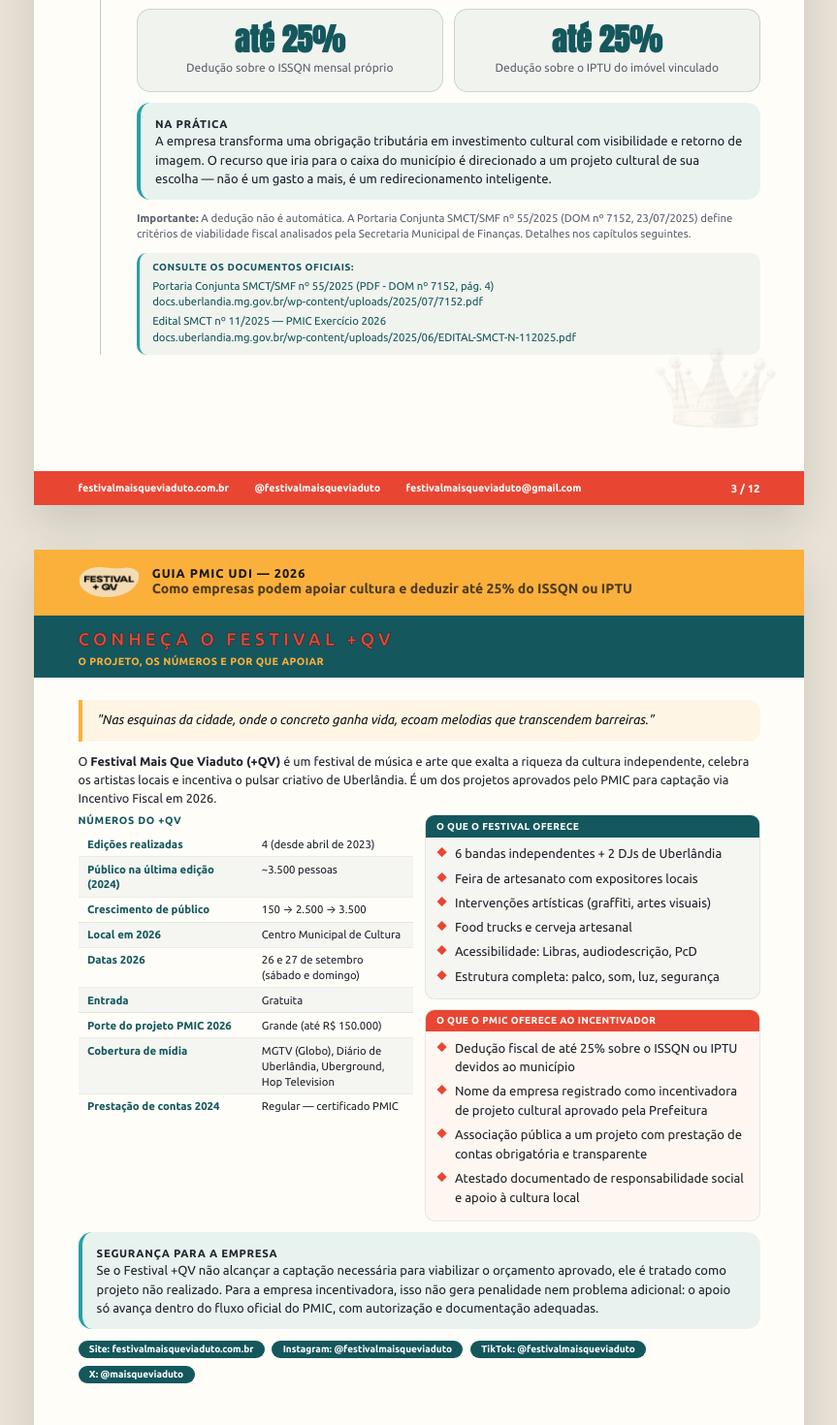
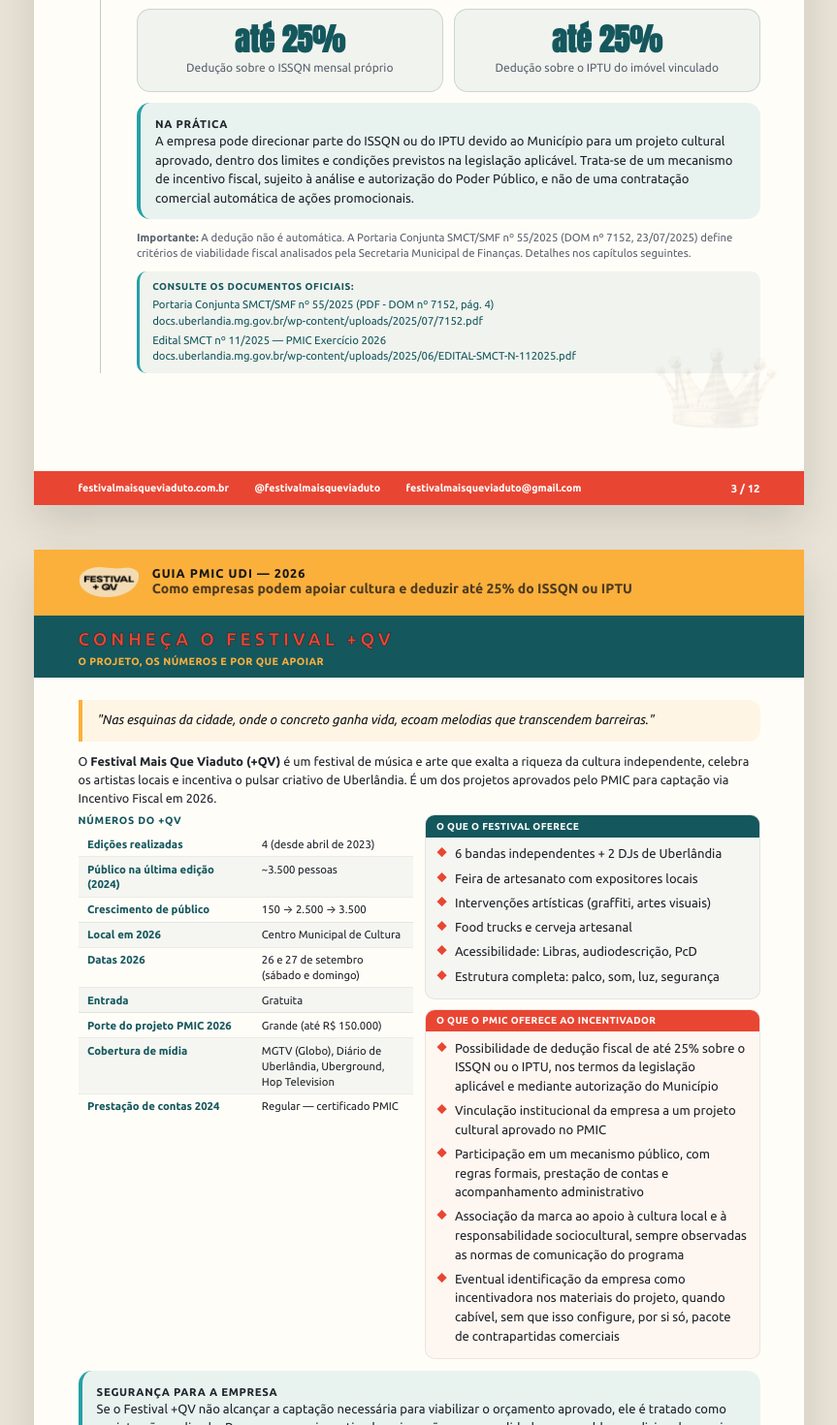
Before and after one commit to pedrofbr0/guia-pmic-react, a React (Vite) app: page / in a window 1280 px wide. Shown: the part 3020-4490 px from the top of the page at 97% size, without its empty margins (208-1071 px from the left). Built offline with nearby package versions, Linux system fonts and the light colour scheme.

Commit message:
feat: refine project communication guidelines and clarify fiscal incentive details

```diff
--- a/src/App.tsx
+++ b/src/App.tsx
@@ -129,7 +129,7 @@
     step: 2,
     title: 'Verificar elegibilidade tributária',
     content:
-      'Antes de qualquer anúncio de apoio, confira com seu contador: se é contribuinte de ISSQN ou IPTU no município; se está regular perante o Município; se não é optante pelo Simples Nacional (caso de ISS); e se há viabilidade para a dedução pretendida.',
+      'Antes de qualquer formalização ou anúncio público de apoio via incentivo fiscal, a empresa deve confirmar com seu contador se é contribuinte de ISSQN ou IPTU no Município, se está regular perante a Prefeitura, se não é optante pelo Simples Nacional nos casos de ISS e se há viabilidade para a dedução pretendida.',
   },
   {
     step: 3,
@@ -199,7 +199,7 @@
     step: 10,
     title: 'Acompanhar execução e comunicação',
     content:
-      'É obrigatória a menção ao Município de Uberlândia, à SMCT e ao PMIC com uso das logomarcas em todos os materiais. As artes devem ser enviadas com antecedência para aprovação. O apoio está vinculado a um projeto público com prestação de contas.',
+      'A comunicação do projeto incentivado deve observar as regras públicas do PMIC, inclusive a menção ao Município de Uberlândia, à Secretaria Municipal de Cultura e Turismo e ao PMIC, com uso das logomarcas e submissão prévia das artes quando exigido. A participação da empresa como incentivadora no âmbito do PMIC não se confunde, por si só, com contratação de contrapartidas promocionais específicas.',
   },
 ];
 
@@ -405,7 +405,7 @@
           </article>
         </div>
         <Callout tone="success" title="Na prática">
-          A empresa transforma uma obrigação tributária em investimento cultural com visibilidade e retorno de imagem. O recurso que iria para o caixa do município é direcionado a um projeto cultural de sua escolha — não é um gasto a mais, é um redirecionamento inteligente.
+          A empresa pode direcionar parte do ISSQN ou do IPTU devido ao Município para um projeto cultural aprovado, dentro dos limites e condições previstos na legislação aplicável. Trata-se de um mecanismo de incentivo fiscal, sujeito à análise e autorização do Poder Público, e não de uma contratação comercial automática de ações promocionais.
         </Callout>
         <p className="small-note">
           <strong>Importante:</strong> A dedução não é automática. A Portaria Conjunta SMCT/SMF nº 55/2025 (DOM nº 7152, 23/07/2025) define critérios de viabilidade fiscal analisados pela Secretaria Municipal de Finanças. Detalhes nos capítulos seguintes.
@@ -469,10 +469,11 @@
           <article className="festival-offer-card festival-offer-card--fire">
             <header>O que o PMIC oferece ao incentivador</header>
             <BulletList items={[
-              'Dedução fiscal de até 25% sobre o ISSQN ou IPTU devidos ao município',
-              'Nome da empresa registrado como incentivadora de projeto cultural aprovado pela Prefeitura',
-              'Associação pública a um projeto com prestação de contas obrigatória e transparente',
-              'Atestado documentado de responsabilidade social e apoio à cultura local',
+              'Possibilidade de dedução fiscal de até 25% sobre o ISSQN ou o IPTU, nos termos da legislação aplicável e mediante autorização do Município',
+              'Vinculação institucional da empresa a um projeto cultural aprovado no PMIC',
+              'Participação em um mecanismo público, com regras formais, prestação de contas e acompanhamento administrativo',
+              'Associação da marca ao apoio à cultura local e à responsabilidade sociocultural, sempre observadas as normas de comunicação do programa',
+              'Eventual identificação da empresa como incentivadora nos materiais do projeto, quando cabível, sem que isso configure, por si só, pacote de contrapartidas comerciais',
             ]} />
           </article>
         </div>
@@ -535,7 +536,7 @@
           <a href={`mailto:${FESTIVAL_EMAIL}`} style={{ color: 'inherit' }}>{FESTIVAL_EMAIL}</a> para confirmar aptidão à captação.
         </Callout>
         <Callout tone="important" title="Proibido">
-          A lei proíbe o incentivador de alterar planilha orçamentária, metas ou ações do projeto aprovado. Isso pode levar ao cancelamento do projeto e à responsabilização.
+          O incentivador não pode interferir no conteúdo, nas metas, nas ações, na planilha orçamentária ou na execução do projeto aprovado, salvo nos limites legalmente permitidos e sem prejuízo da autonomia do projeto e das regras do PMIC. Qualquer tentativa de alteração indevida pode comprometer a regularidade do incentivo e a execução do projeto.
         </Callout>
       </Section>
     </PageShell>
```
